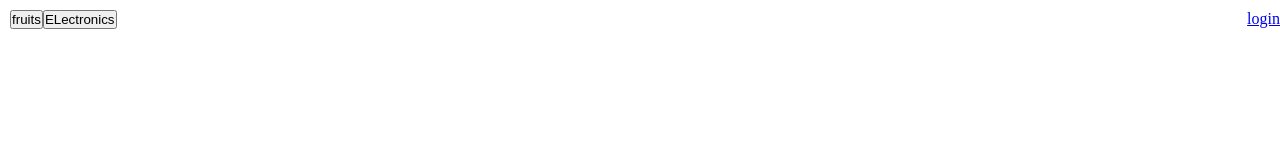
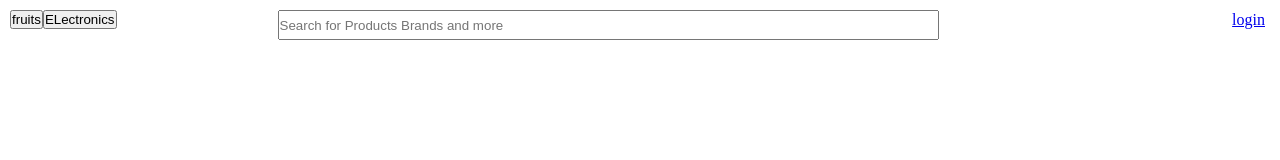
Before and after one commit to Divilisrikanth/Fullstackwebapp, a website: page public/Details.html in a window 1280 px wide. Drawn offline with Linux system fonts and the light colour scheme.

Commit message:
added modif contr & public

```diff
--- a/public/Details.html
+++ b/public/Details.html
@@ -12,6 +12,7 @@
       <button type="button" id="firstcategoryValue">fruits</button>
       <button type="button" id="secondcategoryValue">ELectronics</button>
     </div>
+    <div id = "searchbar"><input type="text" name="searchbar" size="80px" placeholder="Search for Products Brands and more" /></div>
     <div id="loginbutton">
       <a href="login.html">login</a>
     </div>
--- a/public/style.css
+++ b/public/style.css
@@ -18,7 +18,7 @@
   flex-flow: row wrap;
 }
 .card {
-  margin-top: 1em;
+  margin-top: 2em;
   width: 30%;
   box-shadow: 0 0 0 4px pink;
   text-align: center;
@@ -70,6 +70,15 @@
   display: flex;
   justify-content: flex-end;
   margin-top: -29px;
+  margin-right: 15px;
+}
+#searchbar{
+  display: flex;
+  justify-content: space-around;
+  margin-top: -29px;
+  width: 95%;
+  height: 30px;
+
 }
 /* For desktop: */
 /*
```
Also changed, not shown: controllers/route.js (+4 -14 lines), middleware/errorhandler.js (added, +14 -0 lines).
